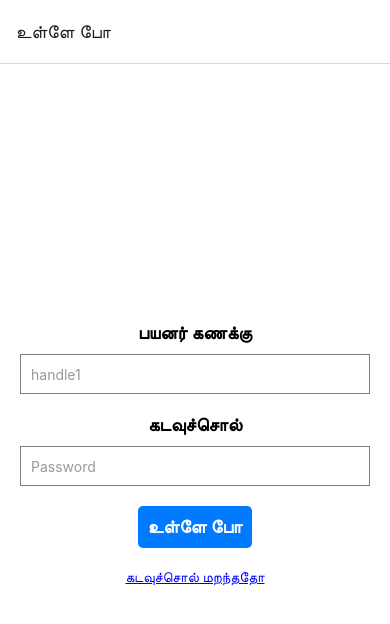
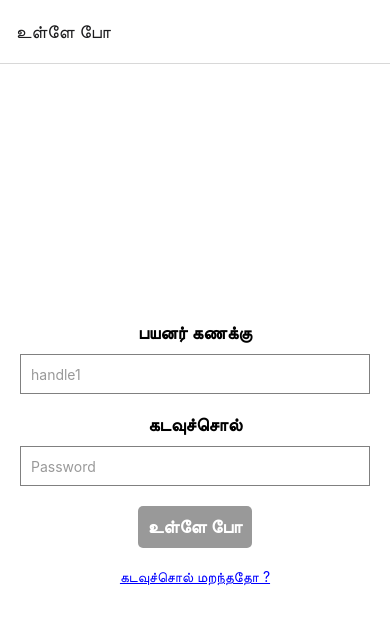
Before and after one commit to psankar/immiapp, a React Native app: screen / in a window 390 px wide. Shown: the top 624 px of the page. Built offline with nearby package versions, Linux system fonts and the light colour scheme.

Commit message:
Conditional styles

```diff
--- a/src/localization/ta/index.ts
+++ b/src/localization/ta/index.ts
@@ -1,8 +1,9 @@
 export default {
   account_handle: "பயனர் கணக்கு",
   change_language: "Change Language",
-  forgot_password: "கடவுச்சொல் மறந்ததோ",
+  forgot_password: "கடவுச்சொல் மறந்ததோ ?",
   my_lists: "என் பட்டியல்கள்",
   password: "கடவுச்சொல்",
   sign_in: "உள்ளே போ",
+  unknown_error: "பிழை ஏற்பட்டுள்ளது",
 };
--- a/src/screens/SignIn.tsx
+++ b/src/screens/SignIn.tsx
@@ -55,7 +55,7 @@ export const SignIn = () => {
           login();
         } else {
           console.error(response);
-          setError("Unknown error occurred");
+          setError(t("unknown_error"));
         }
       })
       .catch((error) => {
@@ -74,7 +74,7 @@ export const SignIn = () => {
           }
         }
         console.error(error);
-        setError("Unknown error occurred");
+        setError(t("unknown_error"));
       })
       .finally(() => {
         setIsWaiting(false);
@@ -115,7 +115,7 @@ export const SignIn = () => {
       <Pressable
         onPress={handleSignIn}
         disabled={!isValid}
-        style={styles.button}
+        style={isValid ? styles.signInEnabled : styles.signInDisabled}
       >
         <Text style={styles.buttonText}>{t("sign_in")}</Text>
       </Pressable>
@@ -128,8 +128,15 @@ export const SignIn = () => {
 };
 
 const styles = StyleSheet.create({
-  button: {
+  signInEnabled: {
     backgroundColor: "#007AFF",
+    borderRadius: 5,
+    padding: 10,
+    alignItems: "center",
+    justifyContent: "center",
+  },
+  signInDisabled: {
+    backgroundColor: "#999",
     borderRadius: 5,
     padding: 10,
     alignItems: "center",
```
